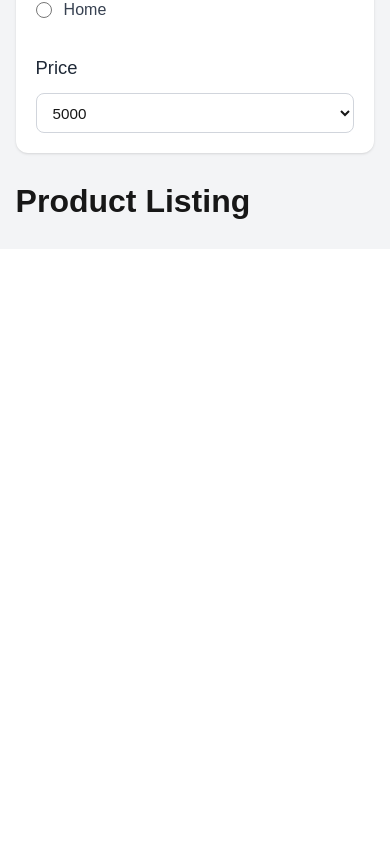
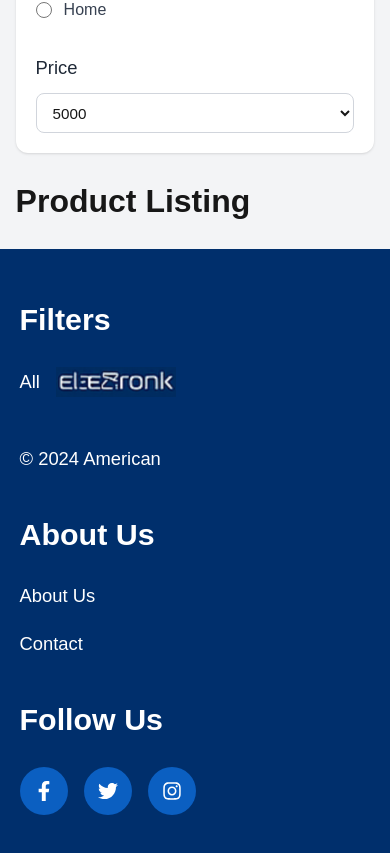
Before and after one commit to Gaurav41507/whatbytes-frontend-assignment, a Next.js app: page / in a window 390 px wide. Shown: the part 820-1673 px from the top of the page. Before the commit the page ends 1069 px from the top, so only its background shows below. Built offline with nearby package versions, Linux system fonts and the light colour scheme.

Commit message:
feat: create responsive footer component

```diff
--- a/app/page.tsx
+++ b/app/page.tsx
@@ -1,5 +1,6 @@
 import Header from "@/components/Header";
 import Sidebar from "@/components/Sidebar";
+import Footer from "@/components/Footer";
 
 export default function Home() {
   return (
@@ -17,6 +18,8 @@ export default function Home() {
           </div>
         </div>
       </main>
+
+      <Footer />
     </>
   );
 }
--- a/components/Footer.tsx
+++ b/components/Footer.tsx
@@ -0,0 +1,153 @@
+"use client";
+
+import Image from "next/image";
+import { FaFacebookF } from "react-icons/fa";
+import { FaInstagram } from "react-icons/fa";
+import { FaTwitter } from "react-icons/fa";
+
+export default function Footer() {
+    return (
+        <footer className="w-full bg-[#002F6C] text-white">
+            <div
+                className="
+          mx-auto
+          w-full
+          px-[5%]
+          py-[3rem]
+        "
+            >
+                <div
+                    className="
+            grid
+            grid-cols-1
+            gap-[2.5rem]
+
+            sm:grid-cols-2
+            lg:grid-cols-3
+          "
+                >
+                    {/* Filters Section */}
+                    <div>
+                        <h3
+                            className="
+                mb-[1.5rem]
+                text-[1.9rem]
+                font-semibold
+              "
+                        >
+                            Filters
+                        </h3>
+
+                        <div
+                            className="
+                flex
+                flex-wrap
+                items-center
+                gap-[1rem]
+              "
+                        >
+                            <span className="text-[1.15rem]">
+                                All
+                            </span>
+
+                            <Image
+                                src="/Footer_Logo.png"
+                                alt="Electronik"
+                                width={130}
+                                height={30}
+                                className="
+                  h-auto
+                  w-[7.5rem]
+                  object-contain
+                "
+                            />
+                        </div>
+
+                        <p
+                            className="
+                mt-[3rem]
+                text-[1.15rem]
+              "
+                        >
+                            © 2024 American
+                        </p>
+                    </div>
+
+                    {/* About Section */}
+                    <div>
+                        <h3
+                            className="
+                mb-[1.5rem]
+                text-[1.9rem]
+                font-semibold
+              "
+                        >
+                            About Us
+                        </h3>
+
+                        <ul
+                            className="
+                space-y-[1.25rem]
+                text-[1.15rem]
+              "
+                        >
+                            <li>
+                                <a
+                                    href="#"
+                                    className="hover:underline"
+                                >
+                                    About Us
+                                </a>
+                            </li>
+
+                            <li>
+                                <a
+                                    href="#"
+                                    className="hover:underline"
+                                >
+                                    Contact
+                                </a>
+                            </li>
+                        </ul>
+                    </div>
+
+                    {/* Social Section */}
+                    <div>
+                        <h3
+                            className="
+                mb-[1.5rem]
+                text-[1.9rem]
+                font-semibold
+              "
+                        >
+                            Follow Us
+                        </h3>
+
+                        <div className="flex items-center gap-[1rem]">
+                            <a
+                                href="#"
+                                className="flex h-[3rem] w-[3rem] items-center justify-center rounded-full bg-[#0B5FC1]"
+                            >
+                                <FaFacebookF size={20} />
+                            </a>
+
+                            <a
+                                href="#"
+                                className="flex h-[3rem] w-[3rem] items-center justify-center rounded-full bg-[#0B5FC1]"
+                            >
+                                <FaTwitter size={20} />
+                            </a>
+
+                            <a
+                                href="#"
+                                className="flex h-[3rem] w-[3rem] items-center justify-center rounded-full bg-[#0B5FC1]"
+                            >
+                                <FaInstagram size={20} />
+                            </a>
+                        </div>
+                    </div>
+                </div>
+            </div>
+        </footer>
+    );
+}
--- a/package.json
+++ b/package.json
@@ -12,7 +12,8 @@
     "lucide-react": "^1.17.0",
     "next": "16.2.7",
     "react": "19.2.4",
-    "react-dom": "19.2.4"
+    "react-dom": "19.2.4",
+    "react-icons": "^5.6.0"
   },
   "devDependencies": {
     "@tailwindcss/postcss": "^4",
```
Also changed, not shown: public/Footer_Logo.png (added), 1 other file (tests, documents, lock files or other folders).
